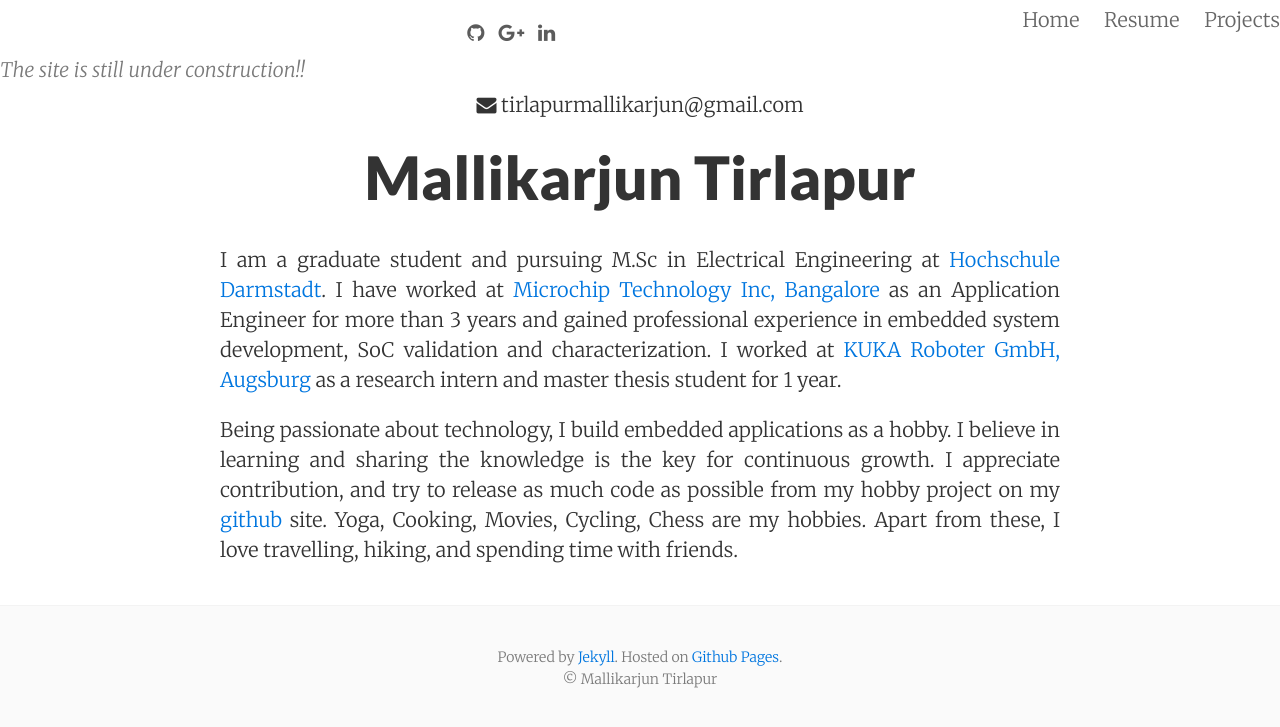
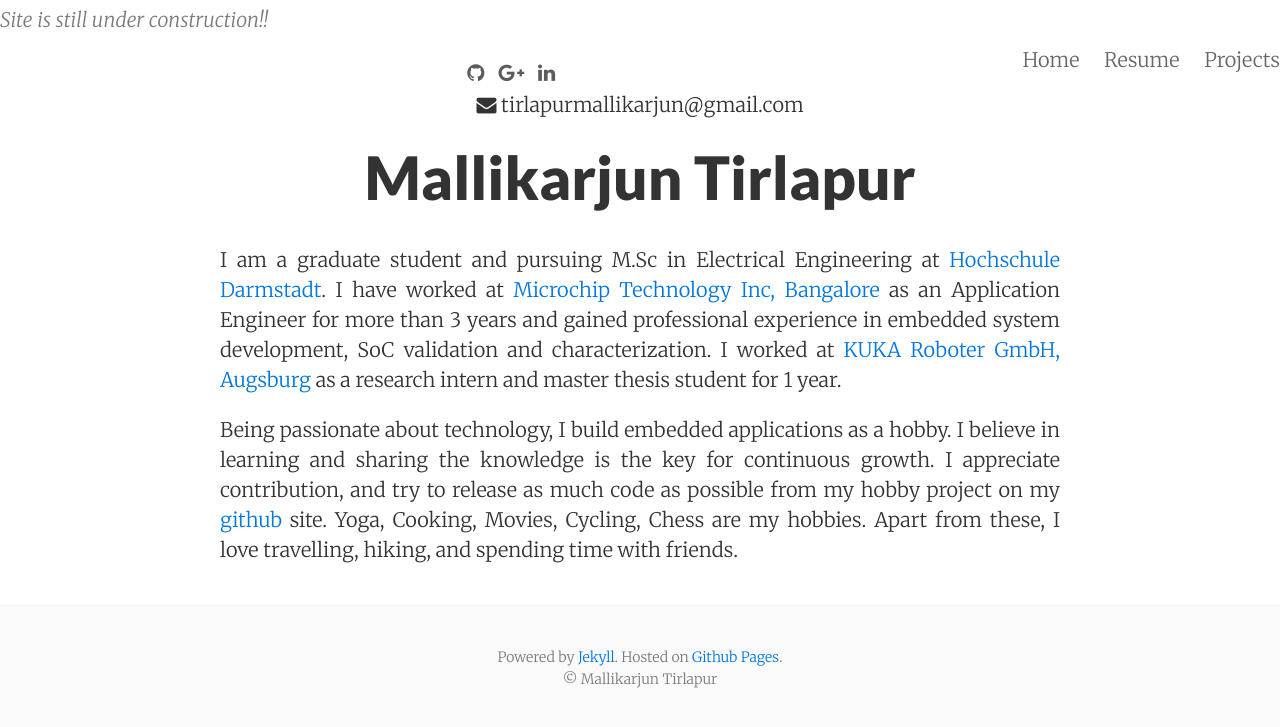
Before and after one commit to MallikarjunTirlapur/MallikarjunTirlapur.github.io, a Jekyll site: the page built from index.html, in a window 1280 px wide. Shown: the top 727 px of the page. Built offline with Jekyll 4.4.1, drawn with Linux system fonts in a browser that asks for light colours; nearby versions of some CDN libraries.

Commit message:
Update header.html

```diff
--- a/_includes/header.html
+++ b/_includes/header.html
@@ -1,5 +1,5 @@
 <header class="site-header">
-
+<left> <p class="post-meta">Site is still under construction!!</p> <left>
   <div class="wrapper">
     <nav class="site-nav">
         <a href="https://mallikarjuntirlapur.github.io/">Home </a>
@@ -18,7 +18,7 @@
   </div>
 
 <div class="clearfix">
-           <left> <p class="post-meta">The site is still under construction!!</p> <left>
+
       <center> <a class="fa fa-envelope" href="mailto:tirlapurmallikarjun@gmail.com"></a> tirlapurmallikarjun@gmail.com <center>
 
 </div>
```
